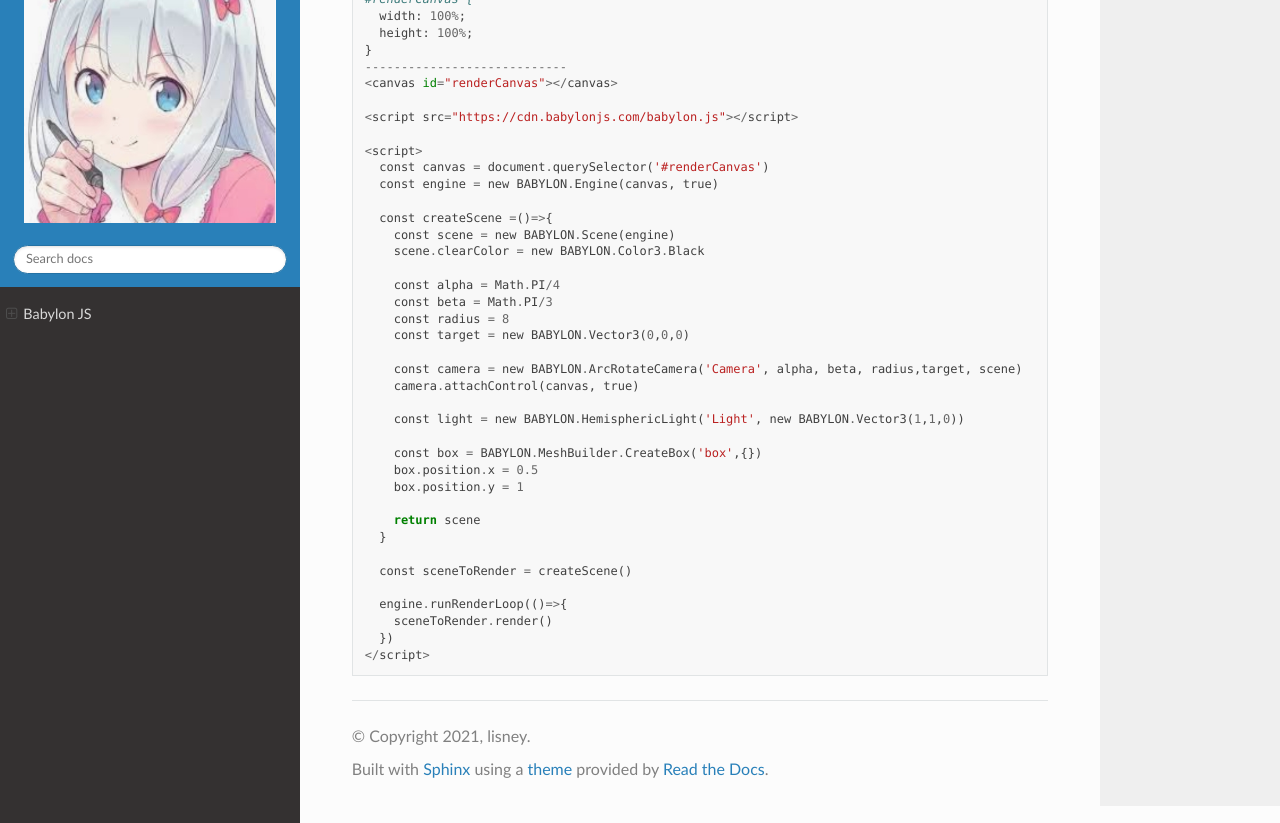
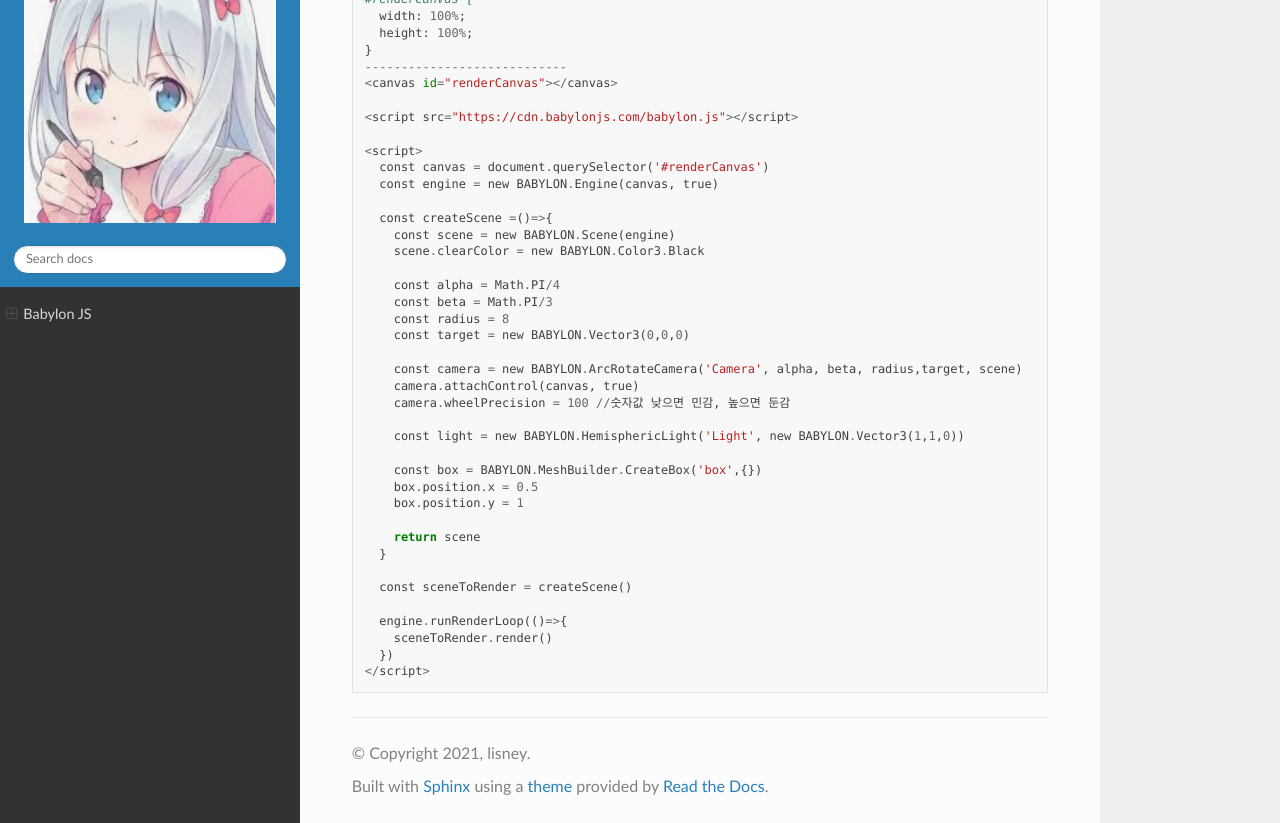
Before and after one commit to lisney/RTD, a Sphinx documentation site: the page built from docs/source/javascript/babylonjs.md, in a window 1280 px wide and 900 px high, scrolled down 847 px, cut to the strip 77-900 px from the top of the window. Built offline with Sphinx 7.4.7 and the Read the Docs theme 2.0.0, drawn with Linux system fonts in a browser that asks for light colours; pages that are not in the unit, such as notebooks, are missing from menus.

Commit message:
Update babylonjs.md

```diff
--- a/docs/source/javascript/babylonjs.md
+++ b/docs/source/javascript/babylonjs.md
@@ -49,6 +49,7 @@ body,
 
     const camera = new BABYLON.ArcRotateCamera('Camera', alpha, beta, radius,target, scene)
     camera.attachControl(canvas, true)
+    camera.wheelPrecision = 100 //숫자값 낮으면 민감, 높으면 둔감
 
     const light = new BABYLON.HemisphericLight('Light', new BABYLON.Vector3(1,1,0))
 
```
